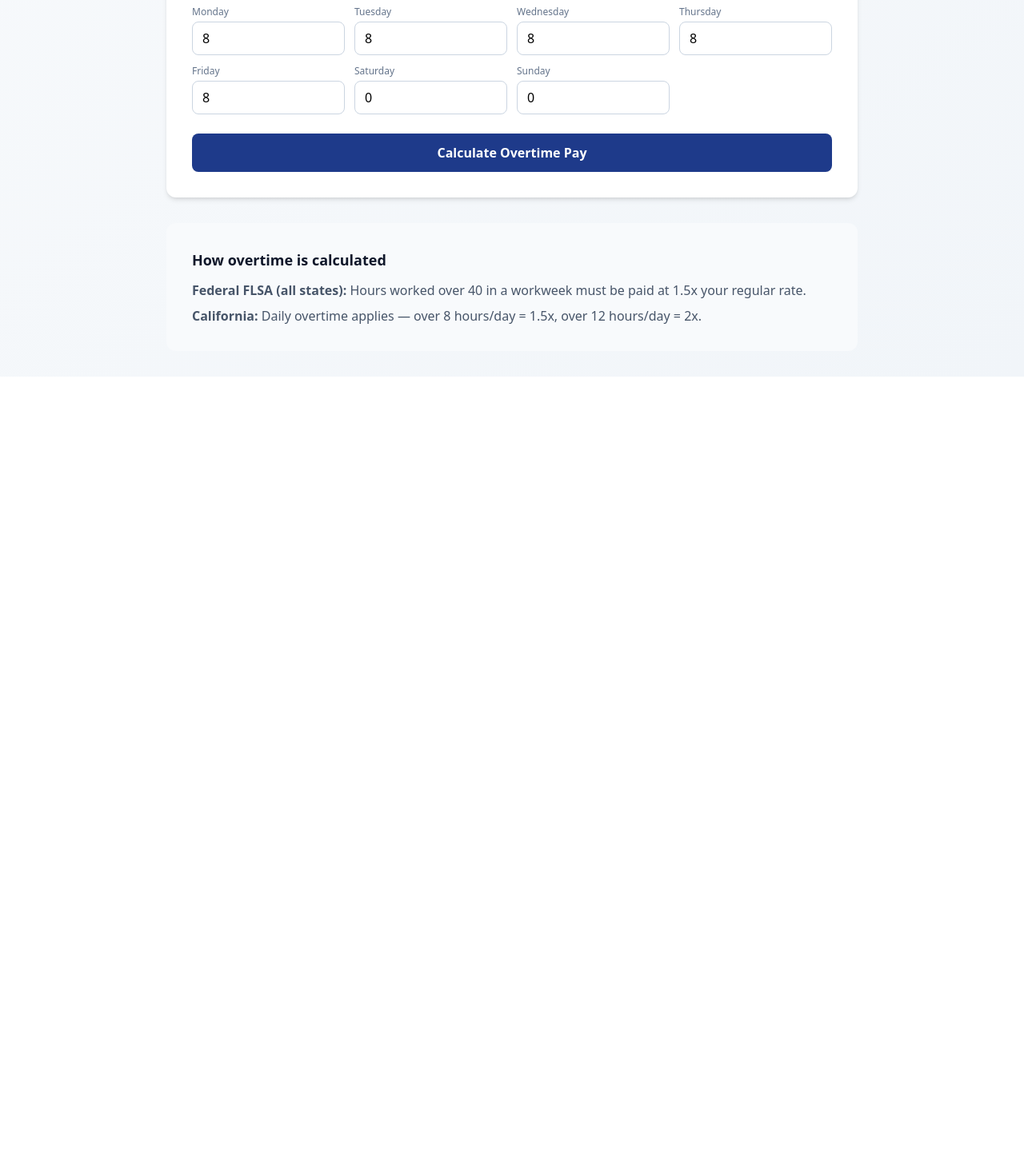
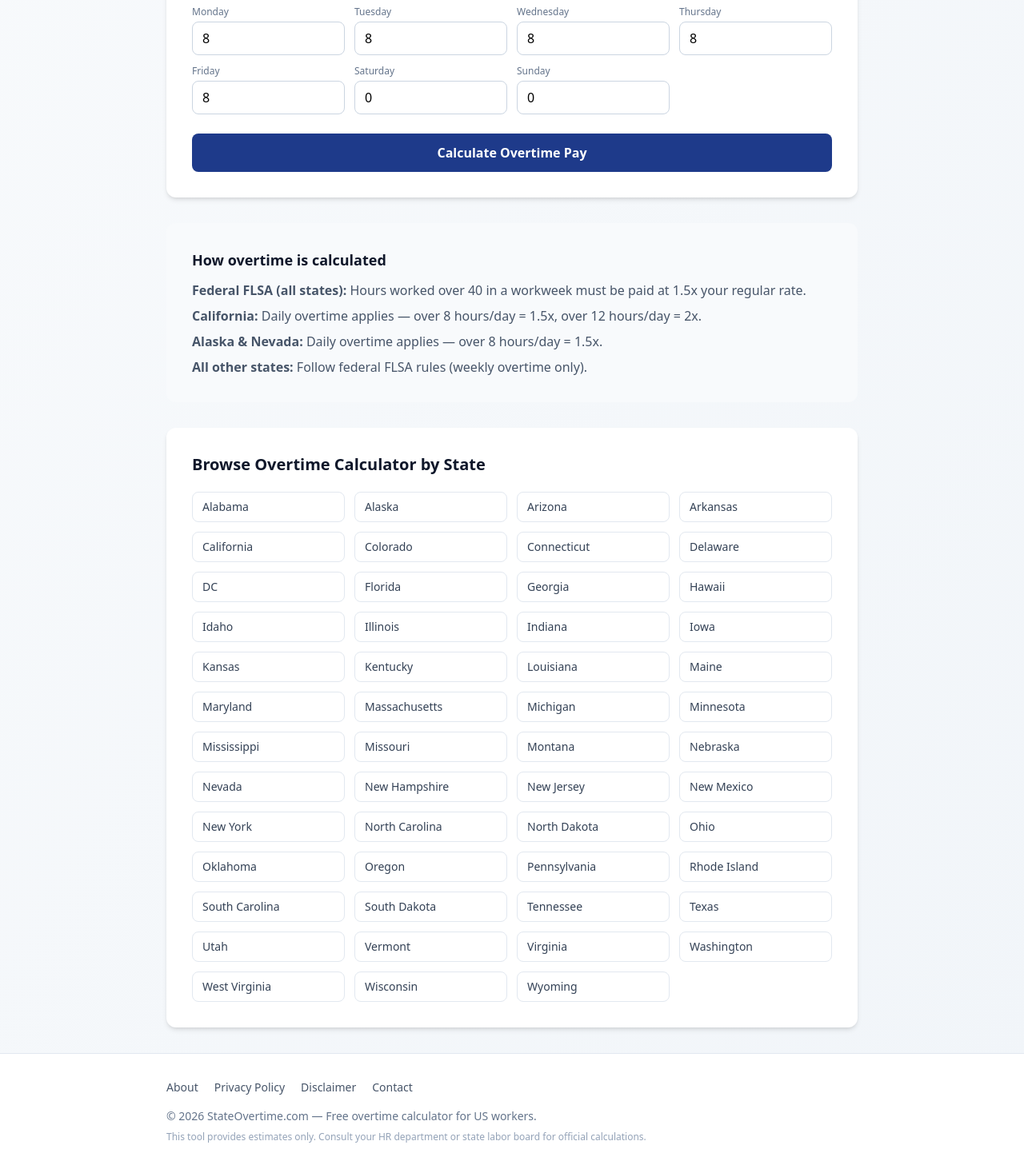
Before and after one commit to kikaifabrik-flow/stateovertime, a Next.js app: page / in a window 1280 px wide. Shown: the part 485-1947 px from the top of the page at 80% size. Before the commit the page ends 956 px from the top, so only its background shows below. Built offline with nearby package versions, Linux system fonts and the light colour scheme.

Commit message:
Update page.tsx
California OT rules

```diff
--- a/src/app/page.tsx
+++ b/src/app/page.tsx
@@ -1,5 +1,6 @@
 "use client";
 
+import Link from "next/link";
 import { useState } from "react";
 
 const STATES: { code: string; name: string }[] = [
@@ -310,13 +311,84 @@ export default function Home() {
         )}
 
         <div className="mt-8 bg-slate-50 rounded-xl p-6 md:p-8">
-          <h3 className="text-lg font-semibold text-slate-900 mb-3">How overtime is calculated</h3>
+          <h3 className="text-lg font-semibold text-slate-900 mb-3">
+            How overtime is calculated
+          </h3>
           <div className="prose prose-sm text-slate-600 space-y-2">
-            <p><strong>Federal FLSA (all states):</strong> Hours worked over 40 in a workweek must be paid at 1.5x your regular rate.</p>
-            <p><strong>California:</strong> Daily overtime applies — over 8 hours/day = 1.5x, over 12 hours/day = 2x.</p>
+            <p>
+              <strong>Federal FLSA (all states):</strong> Hours worked over 40
+              in a workweek must be paid at 1.5x your regular rate.
+            </p>
+            <p>
+              <strong>California:</strong> Daily overtime applies — over 8
+              hours/day = 1.5x, over 12 hours/day = 2x.
+            </p>
+            <p>
+              <strong>Alaska &amp; Nevada:</strong> Daily overtime applies —
+              over 8 hours/day = 1.5x.
+            </p>
+            <p>
+              <strong>All other states:</strong> Follow federal FLSA rules
+              (weekly overtime only).
+            </p>
+          </div>
+        </div>
+
+        <div className="mt-8 bg-white rounded-xl shadow-md p-6 md:p-8">
+          <h2 className="text-xl font-semibold text-slate-900 mb-5">
+            Browse Overtime Calculator by State
+          </h2>
+
+          <div className="grid grid-cols-2 sm:grid-cols-3 md:grid-cols-4 gap-3">
+            {STATES.map((stateItem) => {
+              const slug = stateItem.name.toLowerCase().replace(/\s+/g, "-");
+
+              return (
+                <Link
+                  key={stateItem.code}
+                  href={`/overtime-calculator/${slug}`}
+                  className="rounded-lg border border-slate-200 px-3 py-2 text-sm font-medium text-slate-700 hover:border-blue-300 hover:bg-blue-50 hover:text-blue-900 transition-colors"
+                >
+                  {stateItem.code === "DC" ? "DC" : stateItem.name}
+                </Link>
+              );
+            })}
           </div>
         </div>
       </section>
+
+      <footer className="border-t border-slate-200 bg-white">
+        <div className="max-w-4xl mx-auto px-4 py-8">
+          <nav className="flex flex-wrap gap-x-5 gap-y-2 text-sm mb-4">
+            <Link href="/about" className="text-slate-600 hover:text-blue-900">
+              About
+            </Link>
+            <Link
+              href="/privacy-policy"
+              className="text-slate-600 hover:text-blue-900"
+            >
+              Privacy Policy
+            </Link>
+            <Link
+              href="/disclaimer"
+              className="text-slate-600 hover:text-blue-900"
+            >
+              Disclaimer
+            </Link>
+            <Link href="/contact" className="text-slate-600 hover:text-blue-900">
+              Contact
+            </Link>
+          </nav>
+
+          <p className="text-sm text-slate-500">
+            © 2026 StateOvertime.com — Free overtime calculator for US workers.
+          </p>
+          <p className="text-xs text-slate-400 mt-2">
+            This tool provides estimates only. Consult your HR department or
+            state labor board for official calculations.
+          </p>
+        </div>
+      </footer>
     </div>
   );
 }
```
